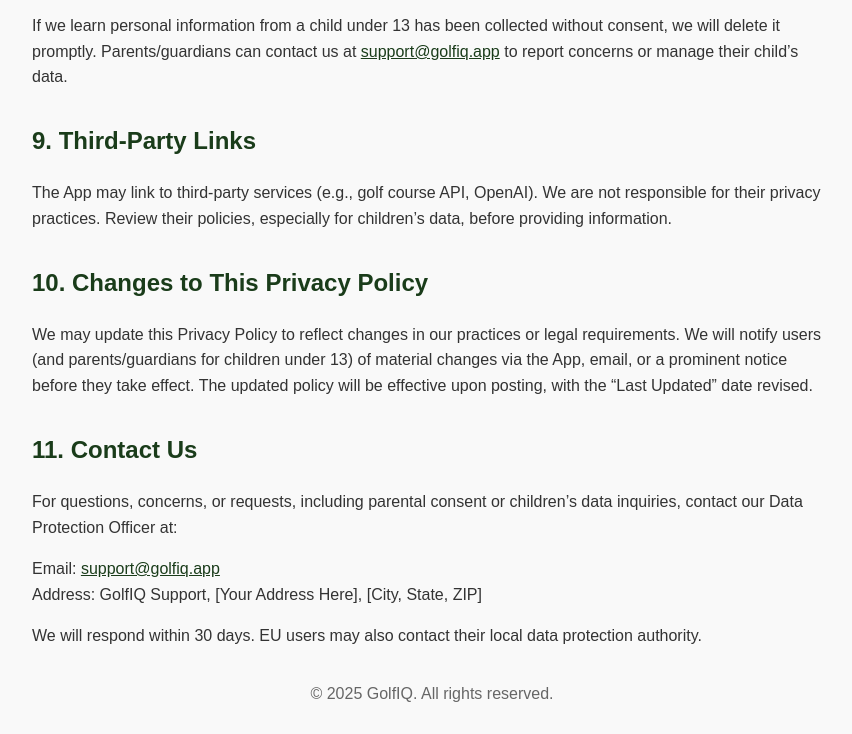
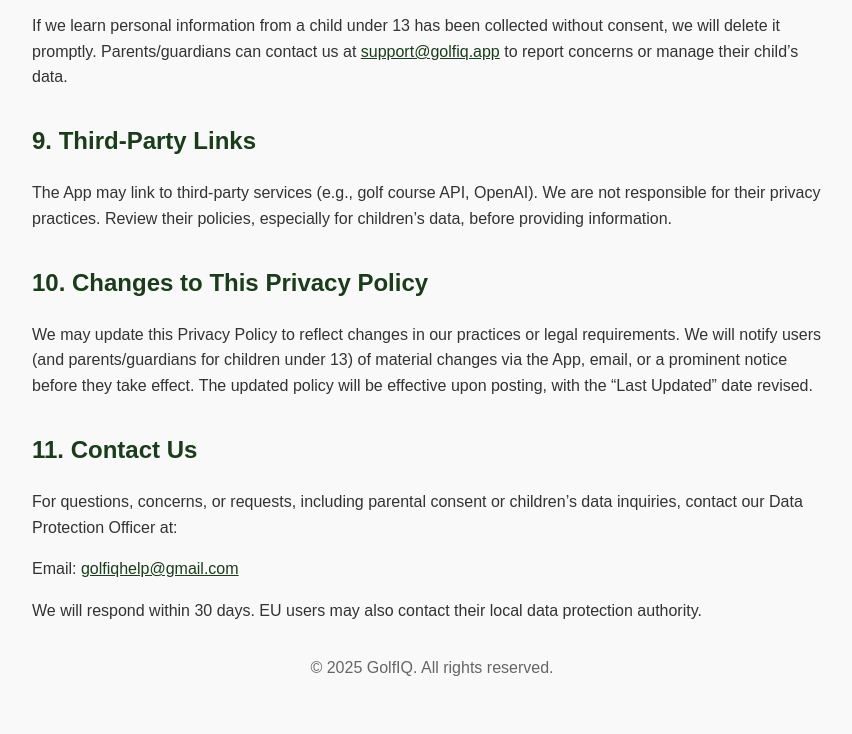
Before and after one commit to heathb74/heathb74.github.io, a plain HTML site: page index.html in a window 1280 px wide. Shown: the part 4834-5568 px from the top of the page, without its empty margins (208-1060 px from the left). After the commit the page ends 5543 px from the top, so only its background shows below. Drawn offline with Linux system fonts and the light colour scheme.

Commit message:
Update index.html
Signed-off-by: heathb74 <heath.bradstreet@outlook.com>

```diff
--- a/index.html
+++ b/index.html
@@ -173,8 +173,7 @@
     <h2>11. Contact Us</h2>
     <p>For questions, concerns, or requests, including parental consent or children’s data inquiries, contact our Data Protection Officer at:</p>
     <p>
-        Email: <a href="mailto:support@golfiq.app">support@golfiq.app</a><br>
-        Address: GolfIQ Support, [Your Address Here], [City, State, ZIP]
+        Email: <a href="golfiqhelp@gmail.com">golfiqhelp@gmail.com</a><br>
     </p>
     <p>We will respond within 30 days. EU users may also contact their local data protection authority.</p>
 
```
